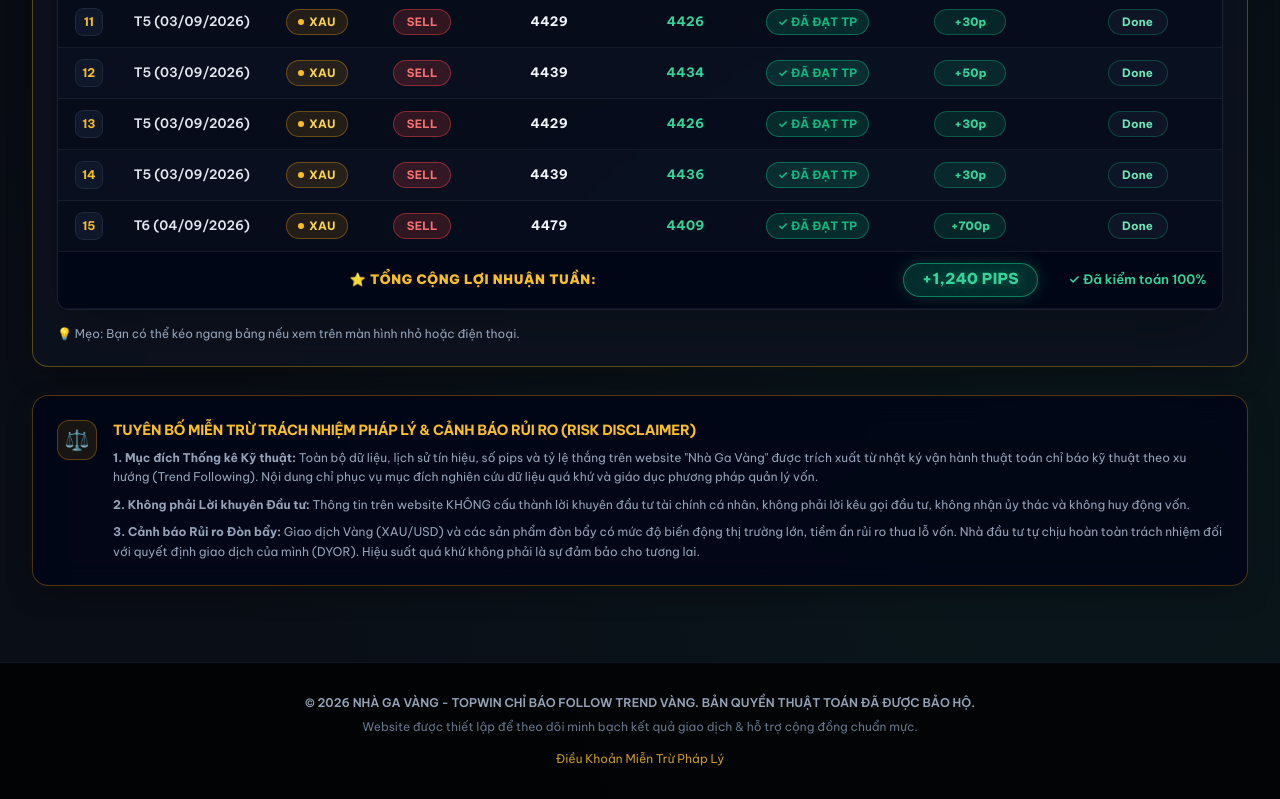
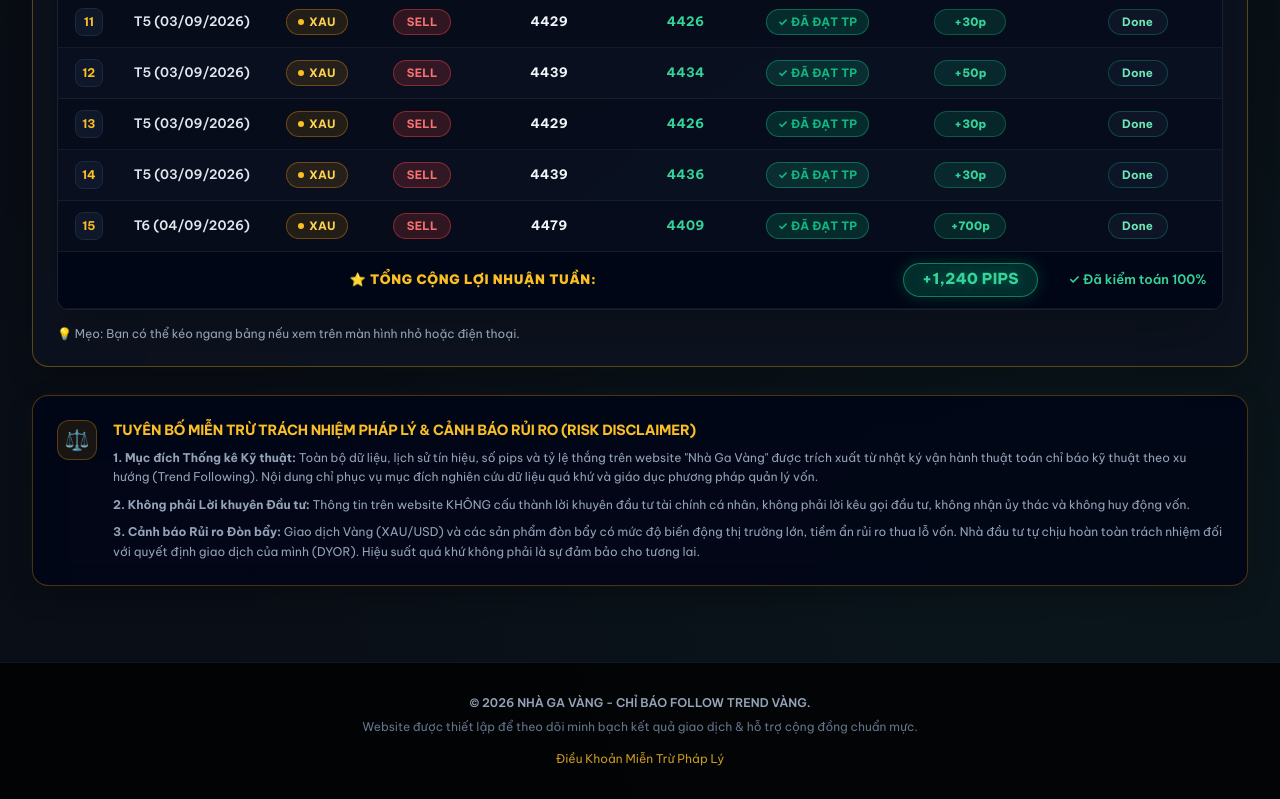
Before and after one commit to tqdung91nguyengiathieu-max/nha-ga-vang-dashboard, a plain HTML site: page index.html in a window 1280 px wide. Shown: the part 1158-1957 px from the top of the page. Drawn offline with nearby package versions, Linux system fonts and the light colour scheme.

Commit message:
Bo chu TOPWIN va BAN QUYEN THUAT TOAN DA DUOC BAO HO o chan trang theo yeu cau

```diff
--- a/index.html
+++ b/index.html
@@ -3,10 +3,10 @@
 <head>
   <meta charset="UTF-8">
   <meta name="viewport" content="width=device-width, initial-scale=1.0">
-  <title>Nhà Ga Vàng - TOPWIN Chỉ Báo Follow Trend Vàng | Bảng Tổng Kết Tín Hiệu & Hiệu Suất</title>
+  <title>Nhà Ga Vàng - Chỉ Báo Follow Trend Vàng | Bảng Tổng Kết Tín Hiệu & Hiệu Suất</title>
 
   <!-- Meta tags for Social & SEO -->
-  <meta name="description" content="Bảng tổng kết tín hiệu giao dịch vàng XAU/USD nhóm Nhà Ga Vàng - TOPWIN Chỉ Báo Follow Trend Vàng. Minh bạch, chính xác, thống kê hiệu suất thực chiến.">
+  <meta name="description" content="Bảng tổng kết tín hiệu giao dịch vàng XAU/USD nhóm Nhà Ga Vàng - Chỉ Báo Follow Trend Vàng. Minh bạch, chính xác, thống kê hiệu suất thực chiến.">
   <meta property="og:title" content="Nhà Ga Vàng - Bảng Tổng Kết Tín Hiệu Follow Trend Vàng">
   <meta property="og:description" content="Thống kê minh bạch hiệu suất tín hiệu Vàng tuần qua: +2,820 Pips, Tỷ lệ thắng 87.5%.">
 
@@ -330,7 +330,7 @@
   <footer class="border-t border-slate-900 bg-black/80 py-8 mt-12 text-center text-xs text-slate-500">
     <div class="max-w-7xl mx-auto px-4 space-y-2">
       <p class="text-slate-400 font-semibold">
-        © 2026 NHÀ GA VÀNG - TOPWIN CHỈ BÁO FOLLOW TREND VÀNG. BẢN QUYỀN THUẬT TOÁN ĐÃ ĐƯỢC BẢO HỘ.
+        © 2026 NHÀ GA VÀNG - CHỈ BÁO FOLLOW TREND VÀNG.
       </p>
       <p>
         Website được thiết lập để theo dõi minh bạch kết quả giao dịch & hỗ trợ cộng đồng chuẩn mực.
```
